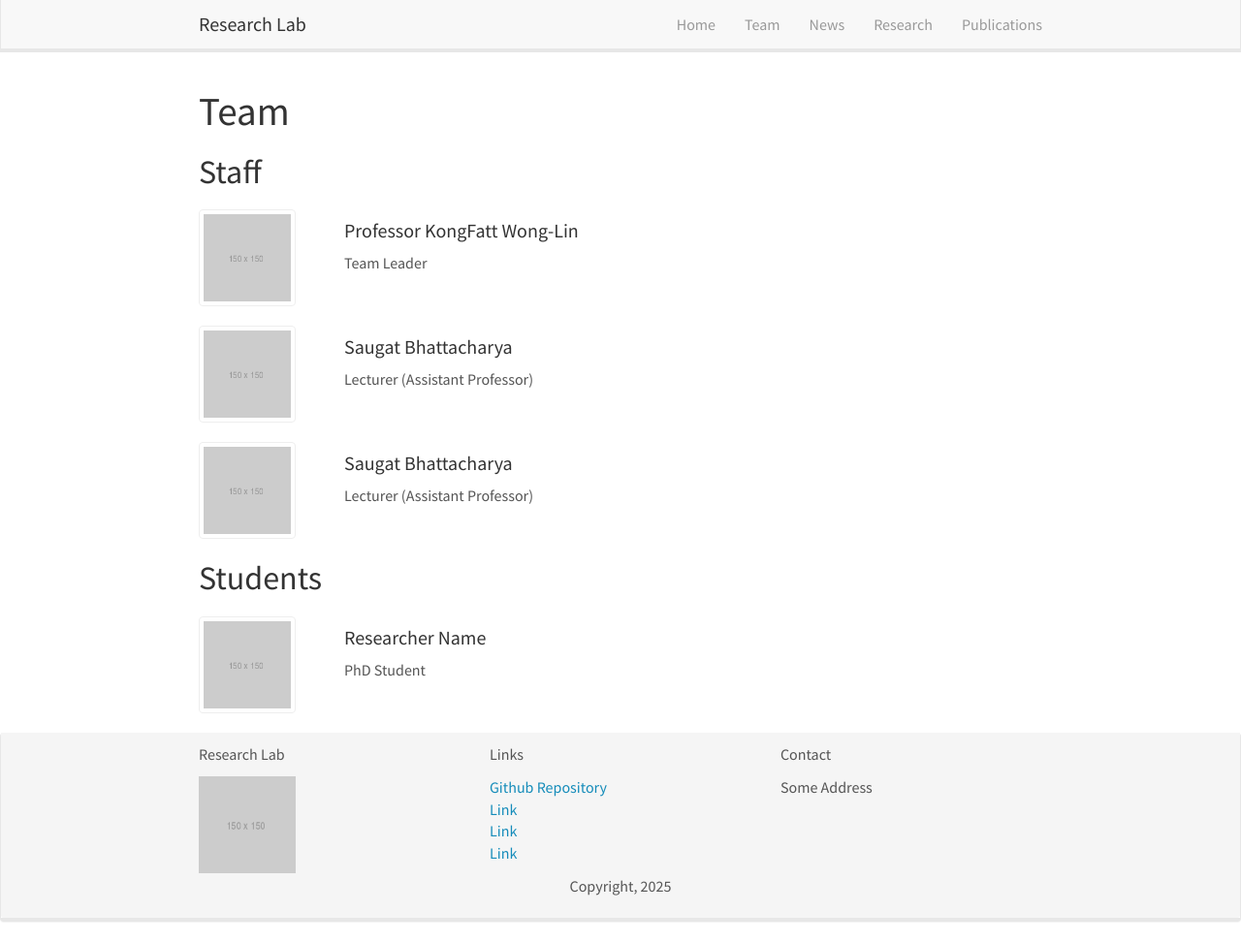
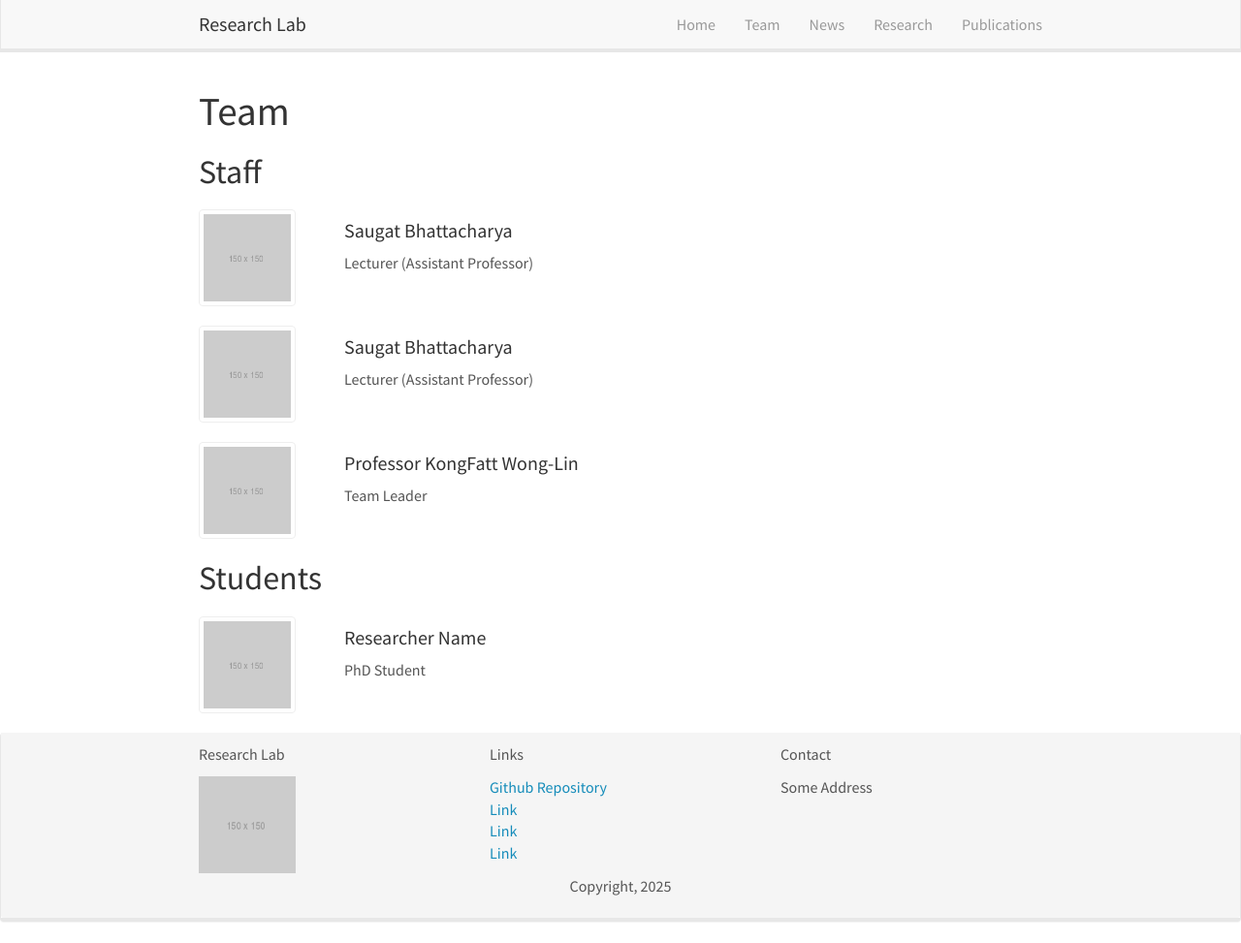
Before and after one commit to cnnt-isrc/cnnt-isrc.github.io, a Jekyll site: the page built from _pages/team/index.html, in a window 1280 px wide and 973 px high. Shown: the whole window at 97% size. Built offline with Jekyll 4.4.1, drawn with Linux system fonts in a browser that asks for light colours; nearby versions of some CDN libraries; part of the change alters nothing that is shown.

```diff
--- a/_pages/team/index.html
+++ b/_pages/team/index.html
@@ -11,7 +11,7 @@ permalink: /team/
 <!-- Staff -->
 
 <h2><a id="staff"></a>Staff</h2>
-{% assign members = site.posts | where: 'category', 'staff' | sort: 'date' %}
+{% assign members = site.posts | where: 'category', 'staff' %}
 {% for member in members %}
 <div class="card team-member-card">
     <div class="row mt-3">
```
